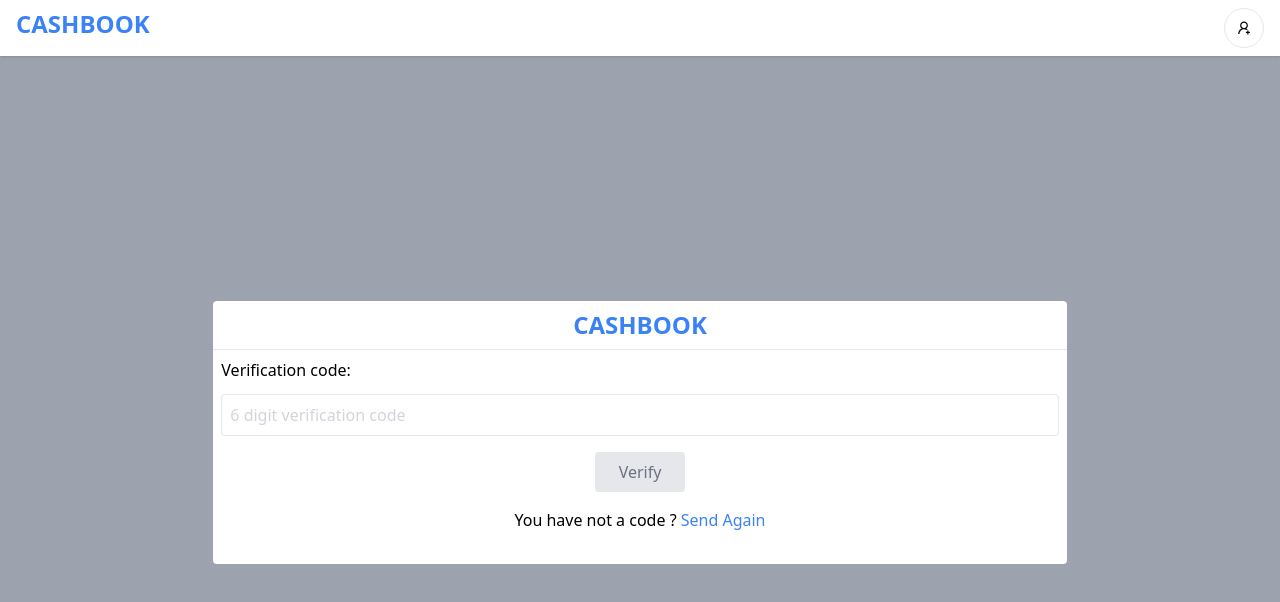
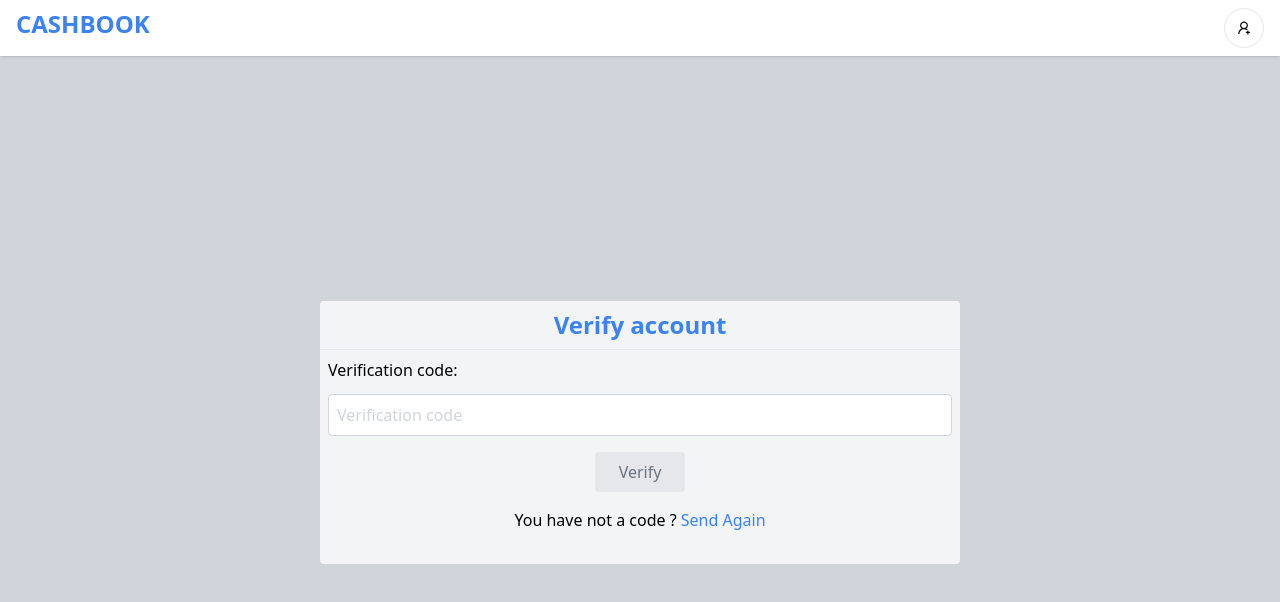
Before and after one commit to DevWithEasy/cashbook, a Next.js app: page /user/verify_account in a window 1280 px wide. Shown: the top 602 px of the page. Built offline with nearby package versions, Linux system fonts and the light colour scheme.

Commit message:
mail verification page refractor

```diff
--- a/pages/index.js
+++ b/pages/index.js
@@ -5,7 +5,11 @@ export default function Index(){
   const router = useRouter()
   const user = useSelector(state=> state.auth.user)
   if (user.email) {
-    router.push("/books")
+    if(!user.isVerified){
+      router.push("/user/verify_account")
+    }else{
+      router.push("/books")
+    }
   }else{
     router.push('/user/signin')
   }
--- a/pages/user/verify_account.js
+++ b/pages/user/verify_account.js
@@ -8,14 +8,14 @@ export default function AccountVerification(){
     const router = useRouter();
     const [code,setCode] = useState("")
     return (
-        <div className="relative pt-16 h-screen bg-gray-400 flex justify-center items-center">
+        <div className="relative pt-16 min-h-screen bg-gray-300 flex justify-center items-center">
             <Header/>
-            <div className="bg-white rounded w-8/12 pb-6">
-                <h1 className="text-2xl text-center p-2 font-bold text-blue-500">CASHBOOK</h1>
+            <div className="bg-gray-100 rounded mx-4 md:w-6/12 pb-6">
+                <h1 className="text-2xl text-center p-2 font-bold text-blue-500">Verify account</h1>
                 <hr />
                 <div className="p-2 space-y-3">
                     <label htmlFor="">Verification code:</label>
-                    <input type="text" onChange={(e)=>setCode(e.target.value)} className="p-2 w-full border focus:outline-none focus:border-blue-400 placeholder:text-gray-300 rounded" placeholder="6 digit verification code"/>
+                    <input type="text" onChange={(e)=>setCode(e.target.value)} className="p-2 w-full border border-gray-300 focus:outline-none focus:ring-2 placeholder:text-gray-300 rounded" placeholder="Verification code"/>
                 </div>
                 <div className="flex justify-center p-2">
                     <button onClick={()=>verifyAccount(code,router)} className={code.length >4  ?"bg-blue-500 hover:bg-blue-700 text-white px-6 py-2 rounded cursor-pointer":"bg-gray-200 text-gray-500 px-6 py-2 rounded cursor-not-allowed"}>Verify</button>
```
Also changed, not shown: pages/api/user/delete/[id].js (added).
